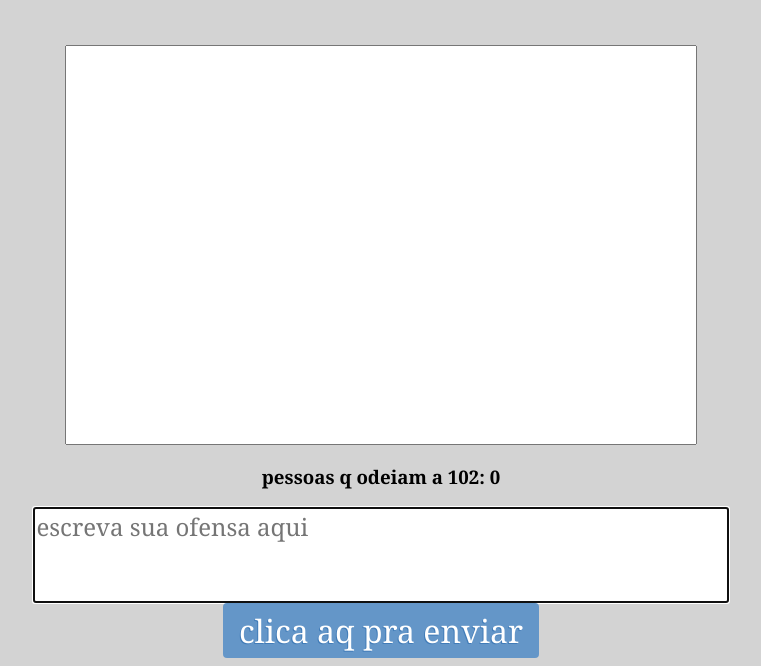
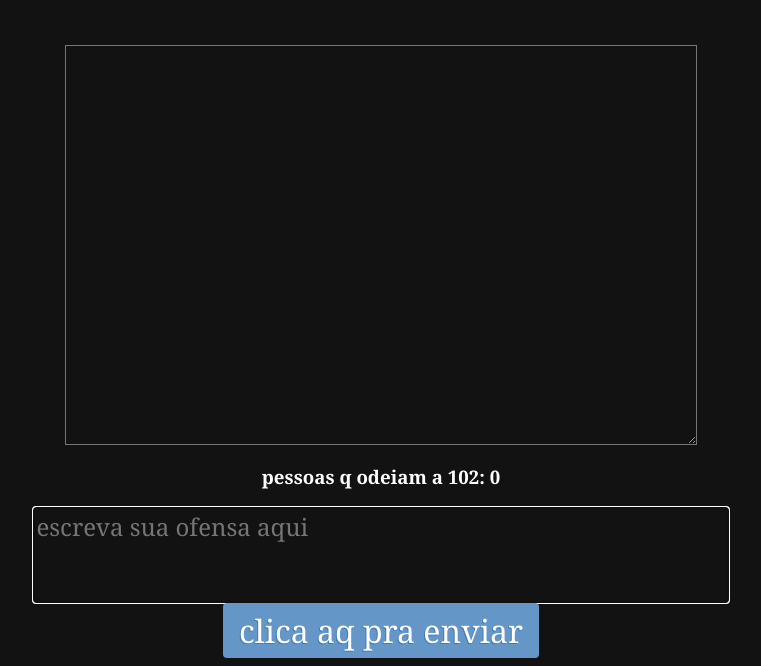
Before and after one commit to Hacker-Turbo/incomodeoLorenzo, a website: page index.html in a window 1280 px wide. Shown: the part 182-848 px from the top of the page, without its empty margins (259-1020 px from the left). Drawn offline with nearby package versions, Linux system fonts and the light colour scheme; no server answers.

Commit message:
Update index.html

```diff
--- a/index.html
+++ b/index.html
@@ -3,21 +3,28 @@
   <title>Xingue a 102!</title>
   <style>
   * {
+    background-color: #121212;
     font-family: "Georgia", serif;
+  }
+  .ppl{
+    color: #fff;
   }
   #title
   {
+    color: #fff;
     font-size: 64px;
     margin-top: 32px;
     margin-bottom: 12px;
   }
   #desc
   {
+    color: #fff;
     font-size: 16px;
     margin-bottom: 48px;
   }
   #messages
   {
+    color #fff
     resize: none;
     width: 50%;
     height: 25em;
@@ -32,6 +39,9 @@
     width: 55%;
     height: 4em;
     font-size: 24px;
+  }
+  .holder{
+    color: #fff;
   }
   #btn
   {
@@ -51,8 +61,8 @@
     <p id="title">site pra xingar a 102</p>
     <p id="desc">pq nós com ctz merecemos coisa pior<br>me segue no twitter bb @arctroopper</p>
     <textarea id="messages" readonly="1"></textarea>
-    <h3 id="numClients">pessoas q odeiam a 102: 0</h1>
-    <textarea id="text" placeholder="escreva sua ofensa aqui" autofocus="1"></textarea>
+    <h3 class="ppl" id="numClients">pessoas q odeiam a 102: 0</h1>
+    <textarea class="holder" id="text" placeholder="escreva sua ofensa aqui" autofocus="1"></textarea>
     <br>
     <button id="btn" onclick="btnOnclick()">clica aq pra enviar</button>
   </div>
```
